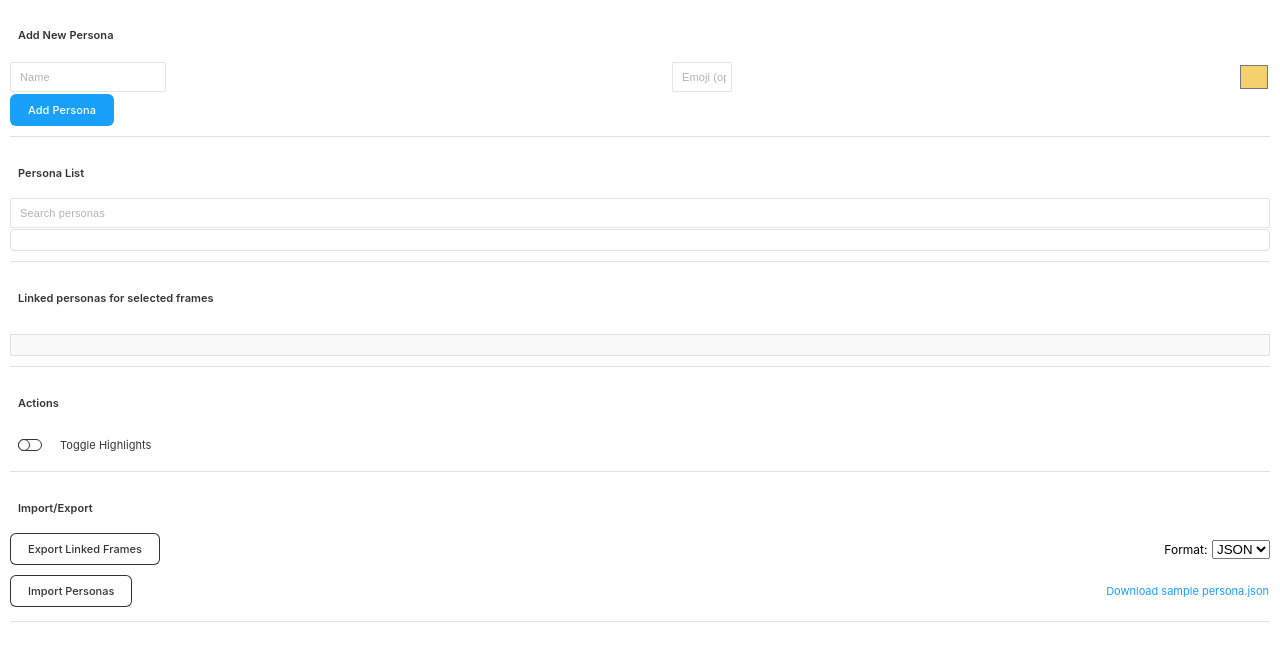
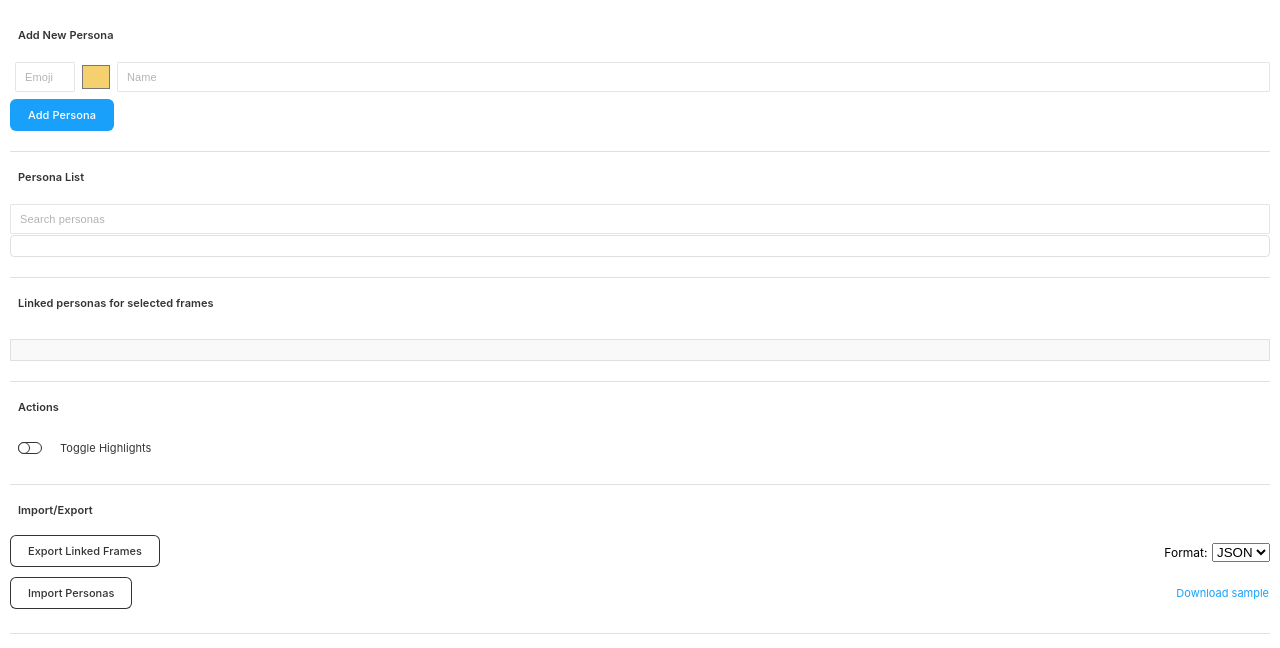
Before and after one commit to hrpr-uk/figma_persona_linker, a website: page ui.html in a window 1280 px wide. Drawn offline with Linux system fonts and the light colour scheme; a web font is replaced by a local one.

Commit message:
UI tidyup

```diff
--- a/ui.html
+++ b/ui.html
@@ -12,8 +12,7 @@
     }
 
     .section {
-      margin-bottom: 20px;
-      padding-bottom: 10px;
+      padding: 0 0 20px 0;
       border-bottom: 1px solid #e0e0e0;
     }
 
@@ -36,6 +35,10 @@
       justify-content: space-between;
       padding: 5px 0;
       border-bottom: 1px solid #f0f0f0;
+    }
+
+    .persona-details span {
+      margin-right: 5px;
     }
 
     .persona-actions {
@@ -127,11 +130,33 @@
       max-width: 60px;
     }
 
-    .persona-form {
+    .persona-form,
+    .editForm .fields {
       display: flex;
-      justify-content: space-between;
+      justify-content: start;
       align-items: center;
       width: 100%;
+    }
+
+    .input-group {
+      display: flex;
+    }
+
+    .editForm .fields .input {
+      display: flex;
+      margin-left: 5px;
+      margin-bottom: 5px;
+      border: 1px solid var(--black1);
+    }
+
+    .persona-form .input-group {
+      margin-left: 5px;
+      margin-bottom: 5px;
+    }
+
+    .field-name,
+    .editName {
+      flex-grow: 1;
     }
   </style>
 </head>
@@ -142,14 +167,14 @@
     <h2 class="section-title">Add New Persona</h2>
     <div class="persona-form">
       <div class="input-group">
-        <input type="text" id="newPersonaName" class="input input__field" placeholder="Name" />
-      </div>
-      <div class="input-group">
-        <input type="text" id="newPersonaEmoji" class="input input__field field-emoji" placeholder="Emoji (optional)" />
+        <input type="text" id="newPersonaEmoji" class="input input__field field-emoji" placeholder="Emoji" />
       </div>
       <div class="input-group">
         <input type="color" id="newPersonaColor" class="input input__field editColor color-picker-circle"
           title="Avatar colour" value="#F4D06F" />
+      </div>
+      <div class="input-group field-name">
+        <input type="text" id="newPersonaName" class="input input__field" placeholder="Name" />
       </div>
     </div>
     <button id="addPersonaBtn" class="button button--primary">Add Persona</button>
@@ -197,8 +222,8 @@
     <!-- New row with Import and Download buttons -->
     <div class="export-actions" style="margin-top:10px;">
       <button id="importPersonasBtn" class="button button--secondary">Import Personas</button>
-      <button id="downloadSampleJsonBtn" class="button button--tertiary" style="margin-left:10px;">Download sample
-        persona.json</button>
+      <button id="downloadSampleJsonBtn" class="button button--tertiary" style="margin-left:10px;">Download
+        sample</button>
     </div>
     <!-- Hidden file input for importing personas -->
     <input type="file" id="importPersonasInput" accept=".json" style="display:none;" />
@@ -282,7 +307,7 @@
         });
 
       if (filteredPersonas.length === 0) {
-        listEl.innerHTML = '<div class="no-results">No results</div>';
+        listEl.innerHTML = '<div class="no-results type--small">No results</div>';
       } else {
         filteredPersonas.forEach(({ persona, index }) => {
           const personaDiv = document.createElement('div');
@@ -314,9 +339,9 @@
               </div>
               <div class="editForm" style="display:none;">
                 <div class="fields">
-                  <input type="text" class="input input__field editName" placeholder="Name" value="${persona.name}" />
                   <input type="text" class="input input__field field-emoji editEmoji" placeholder="Emoji (optional)" value="${persona.emoji || ''}" />
                   <input type="color" class="input input__field editColor color-picker-circle" title="Avatar colour" value="${persona.avatarColor || '#F4D06F'}" />
+                  <input type="text" class="input input__field editName" placeholder="Name" value="${persona.name}" />
                 </div>
                 <div class="actions">
                   <button class="button button--tertiary saveEditBtn">Save</button>
```
Also changed, not shown: 1 other file.
